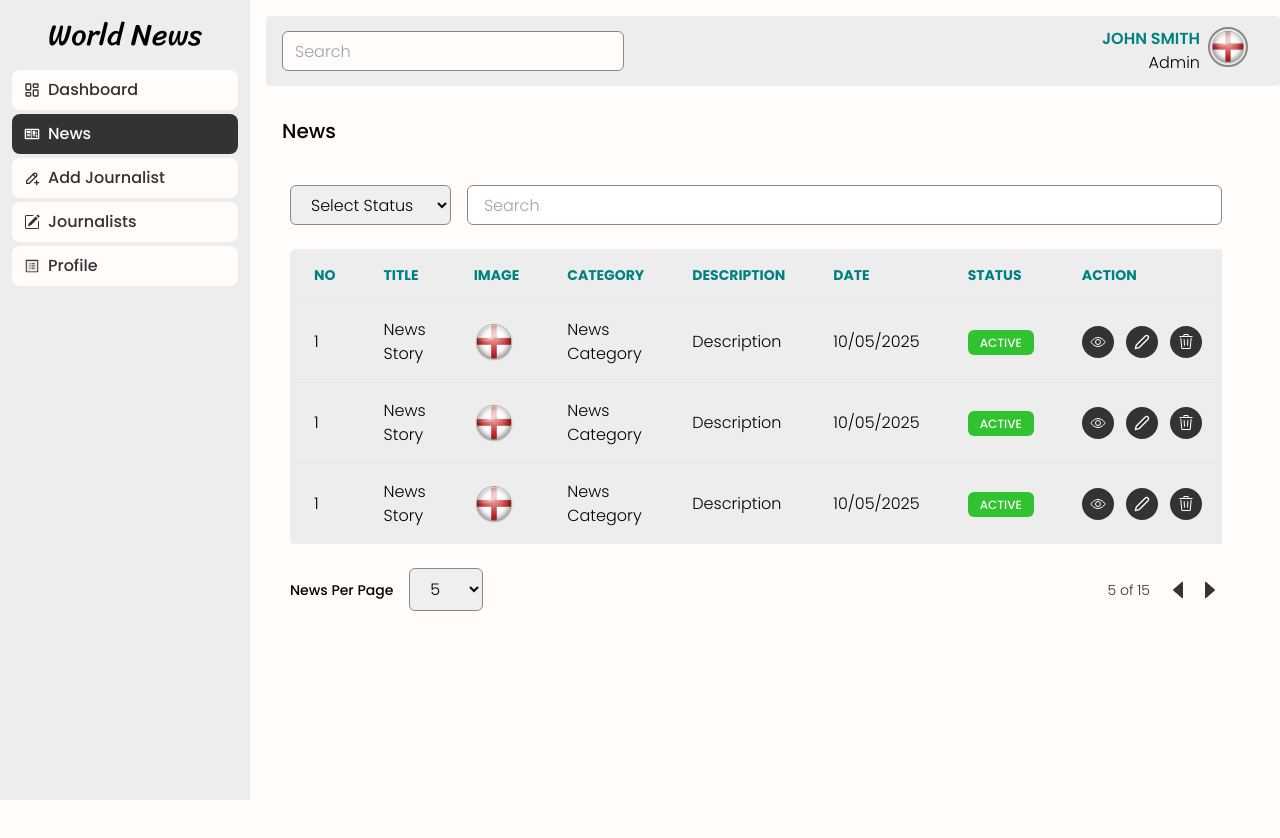
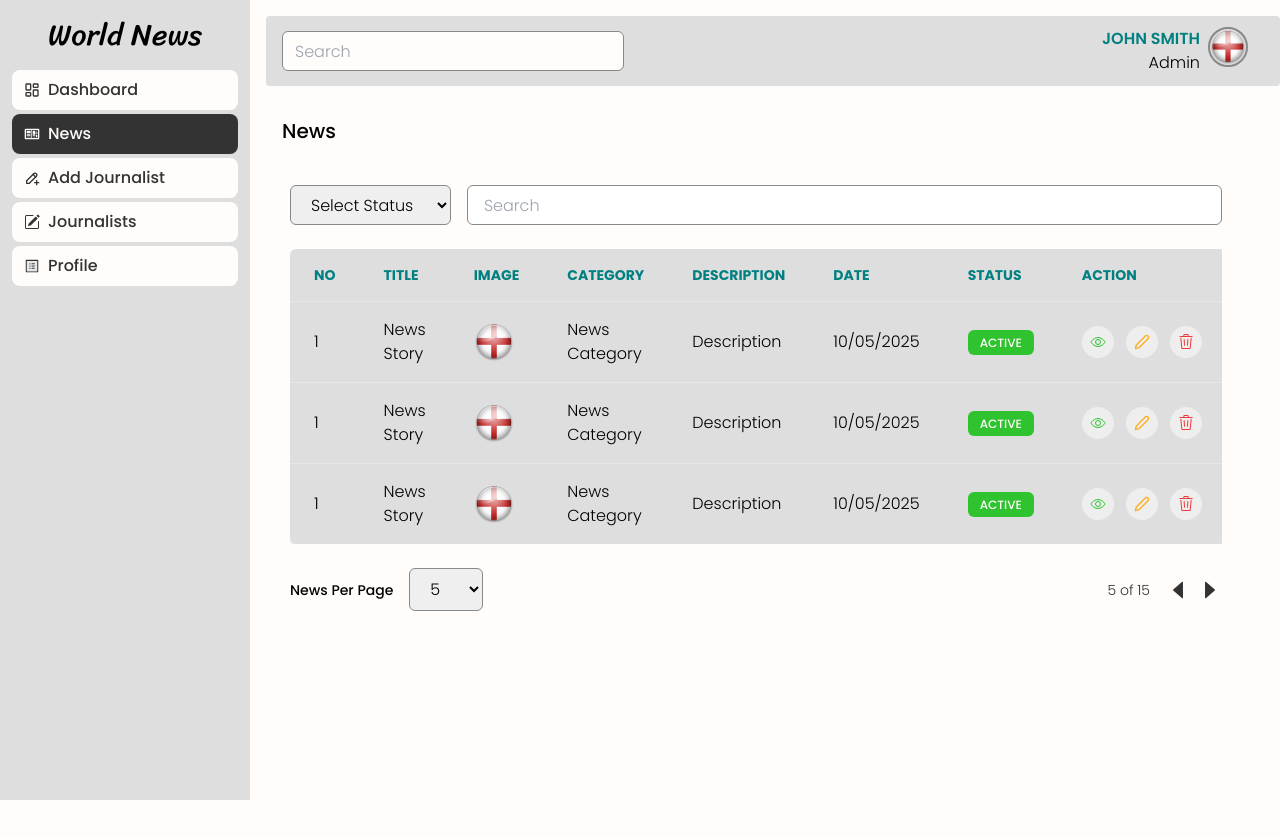
Before and after one commit to Nimira43/World-News, a React (Vite) app in the folder client/: page /dashboard/news in a window 1280 px wide. Shown: the top 838 px of the page. Built offline with nearby package versions, Linux system fonts and the light colour scheme.

Commit message:
Updating styling to icons on News page. Added new grey light extra colour theme.

```diff
--- a/client/src/dashboard/components/NewsContent.jsx
+++ b/client/src/dashboard/components/NewsContent.jsx
@@ -54,13 +54,13 @@ const NewsContent = () => {
                 </td>
                 <td className='py-4 px-6'>
                   <div className='flex gap-3'>
-                    <Link to='#' className='p-2 bg-grey-dark text-light rounded-full hover:bg-primary'>
+                    <Link to='#' className='p-2 bg-grey-light-extra text-green-theme rounded-full hover:bg-primary-light'>
                       <IoEyeOutline />
                     </Link>
-                    <Link to='#' className='p-2 bg-grey-dark text-light rounded-full hover:bg-primary'>
+                    <Link to='#' className='p-2 bg-grey-light-extra text-orange-theme rounded-full hover:bg-primary-light'>
                       <FiEdit2 />
                     </Link>
-                    <Link to='#' className='p-2 bg-grey-dark text-light rounded-full hover:bg-primary'>
+                    <Link to='#' className='p-2 bg-grey-light-extra text-red-theme rounded-full hover:bg-primary-light'>
                       <GoTrash />
                     </Link>
                   </div>
--- a/client/tailwind.config.js
+++ b/client/tailwind.config.js
@@ -11,7 +11,8 @@ export default {
         'primary-light': '#aae5e5',
         'secondary': '#ff4500',
         'light': '#fffcfa',
-        'grey-light': '#ededed',
+        'grey-light-extra': '#eee',
+        'grey-light': '#dedede',
         'grey-medium': '#888',
         'grey-dark': '#333',
         'red-theme': '#f13a3a',
```
